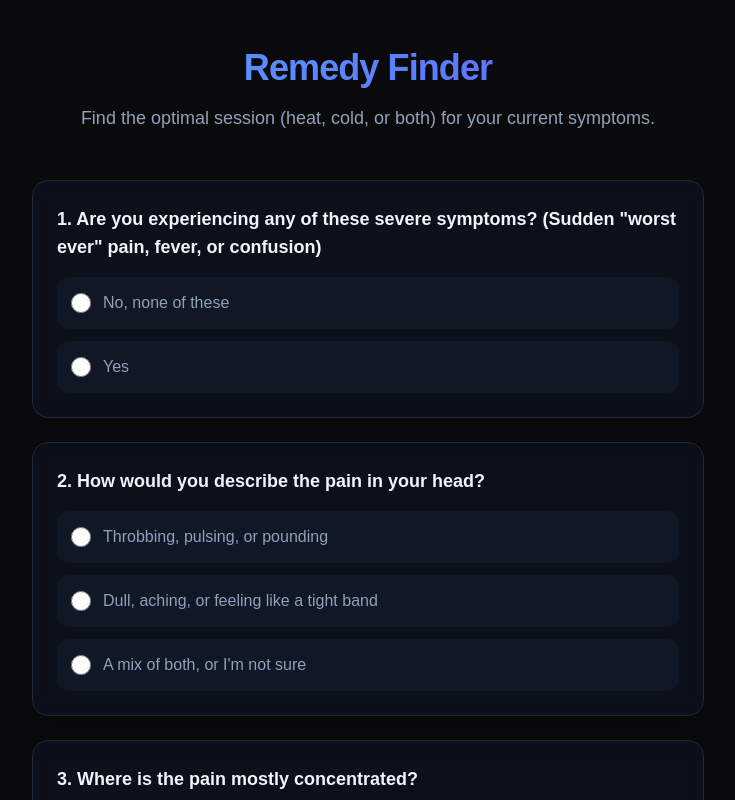
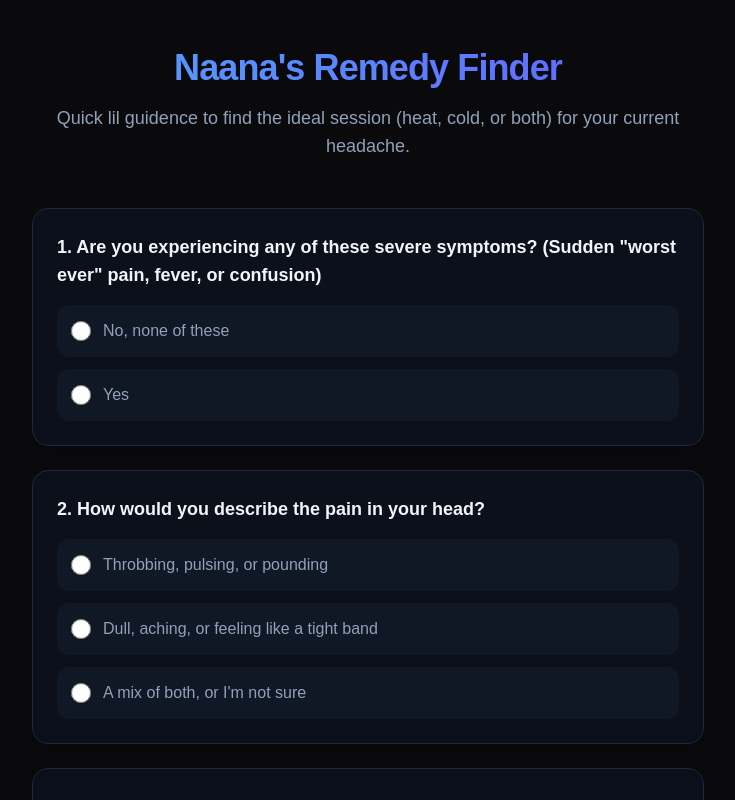
Before and after one commit to ShaqNew/shaqs-card, a Next.js app: page /naanas-space in a window 1280 px wide. Shown: the top 800 px of the page, without its empty margins (272-1007 px from the left). Built offline with nearby package versions, Linux system fonts and the light colour scheme.

Commit message:
Update HeadacheQuestionnaire.tsx

```diff
--- a/src/app/naanas-space/HeadacheQuestionnaire.tsx
+++ b/src/app/naanas-space/HeadacheQuestionnaire.tsx
@@ -1,6 +1,6 @@
 "use client";
 
-import React, { useState } from 'react';
+import React, { useState, useRef, useEffect } from 'react';
 import { useTimer } from '@/hooks/useTimer';
 
 type AnswerType = 'yes' | 'no' | 'cold' | 'heat' | 'combo' | '';
@@ -93,6 +93,13 @@ const Timer = ({ timeLeft, isActive, toggle, reset, formatTime }: any) => (
 export default function HeadacheQuestionnaire() {
   const [answers, setAnswers] = useState<Answers>({ q1: '', q2: '', q3: '' });
   const [result, setResult] = useState<Result | null>(null);
+  const resultRef = useRef<HTMLDivElement>(null);
+
+  useEffect(() => {
+    if (result && resultRef.current) {
+      resultRef.current.scrollIntoView({ behavior: 'smooth', block: 'start' });
+    }
+  }, [result]);
 
   const { timeLeft, isActive, toggle, reset, formatTime, setIsActive } = useTimer({
     initialTime: 15 * 60,
@@ -190,10 +197,10 @@ export default function HeadacheQuestionnaire() {
       <div className="max-w-2xl mx-auto">
         <header className="text-center mb-12">
           <h2 className="text-4xl font-extrabold tracking-tight bg-gradient-to-r from-blue-400 to-indigo-500 bg-clip-text text-transparent mb-4">
-            Remedy Finder
+            Naana's Remedy Finder
           </h2>
           <p className="text-slate-400 text-lg">
-            Find the optimal session (heat, cold, or both) for your current symptoms.
+            Quick lil guidence to find the ideal session (heat, cold, or both) for your current headache.
           </p>
         </header>
 
@@ -243,7 +250,9 @@ export default function HeadacheQuestionnaire() {
         </form>
 
         {result && (
-          <div className={`mt-12 p-8 rounded-3xl border-2 transition-all animate-in fade-in slide-in-from-bottom-4 duration-500 ${
+          <div
+            ref={resultRef}
+            className={`mt-12 p-8 rounded-3xl border-2 transition-all animate-in fade-in slide-in-from-bottom-4 duration-500 ${
             result.isWarning
               ? 'bg-rose-500/10 border-rose-500/30'
               : 'bg-slate-900 border-blue-500/20'
```
